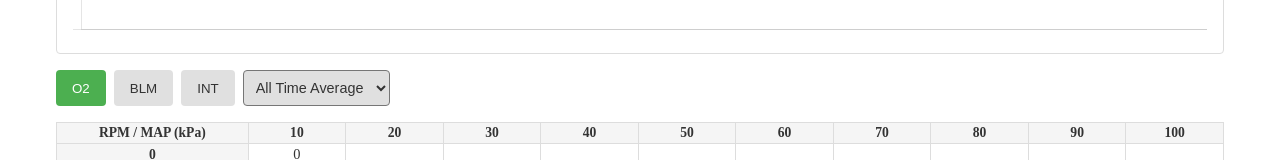
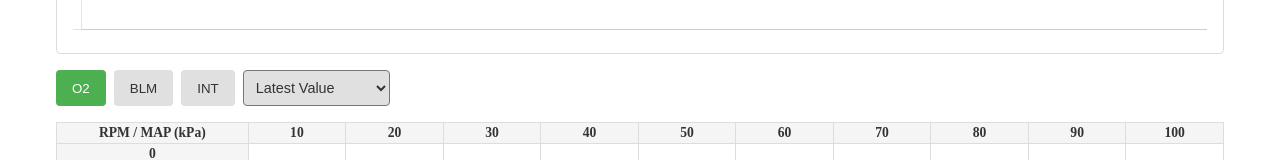
Before and after one commit to alexlinde/aldl-webusb, a React (Vite) app: page / in a window 1280 px wide. Shown: the part 1136-1296 px from the top of the page. Built offline with nearby package versions, Linux system fonts and the light colour scheme; the HTML template or start-up script is replaced by a standard one.

Commit message:
change default

```diff
--- a/src/components/O2Grid.tsx
+++ b/src/components/O2Grid.tsx
@@ -10,7 +10,7 @@ type DisplayMode = 'average' | 'last10' | 'latest'
 
 const O2Grid: FC<O2GridProps> = ({ frame }) => {
   const [gridViewType, setGridViewType] = useState<GridViewType>('O2')
-  const [displayMode, setDisplayMode] = useState<DisplayMode>('average')
+  const [displayMode, setDisplayMode] = useState<DisplayMode>('latest')
   const [gridData, setGridData] = useState<{
     O2: Map<string, number[]>
     BLM: Map<string, number[]>
@@ -22,7 +22,7 @@ const O2Grid: FC<O2GridProps> = ({ frame }) => {
   })
 
   useEffect(() => {
-    if (frame.signals.length > 0) {
+    if (frame.signals.length > 0 && frame.timestamp !== null) {
       updateGrid(frame.signals)
     }
   }, [frame])
```
